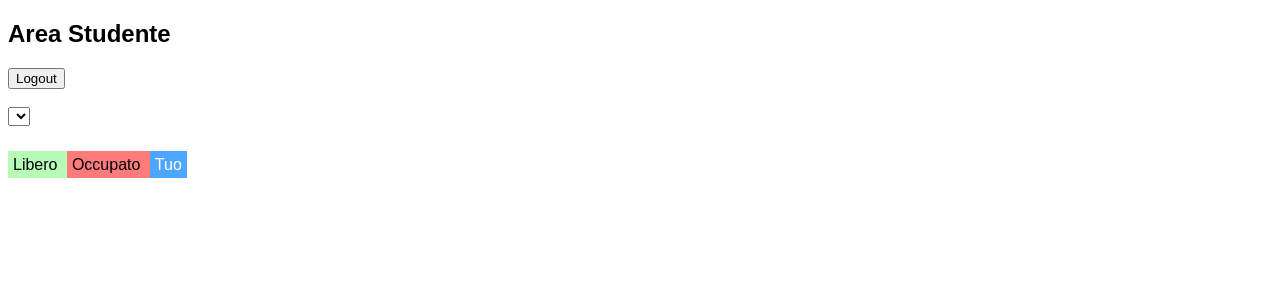
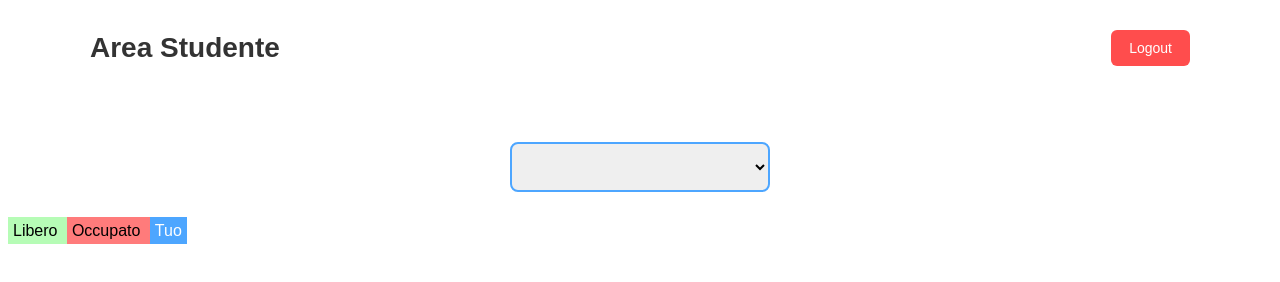
Before and after one commit to lofobs1963-byte/prenotazioni-app, a website: page public/studente.html in a window 1280 px wide. Drawn offline with Linux system fonts and the light colour scheme; no server answers; sample sign-in values are in the browser's storage.

Commit message:
test versione nuova

```diff
--- a/public/studente.html
+++ b/public/studente.html
@@ -63,6 +63,30 @@ th, td {
   font-family: Arial, sans-serif;
 }
 
+.prof-container {
+  display: flex;
+  justify-content: center;
+  margin: 30px 0;
+}
+
+#professore {
+  font-size: 18px;
+  padding: 12px 20px;
+  border-radius: 8px;
+  border: 2px solid #4da6ff;
+  min-width: 260px;
+  cursor: pointer;
+  transition: 0.2s ease;
+}
+
+#professore:hover {
+  border-color: #1e88e5;
+}
+
+#professore:focus {
+  outline: none;
+  box-shadow: 0 0 8px rgba(77,166,255,0.5);
+}
 .calendar-header {
   display: grid;
   grid-template-columns: repeat(5, 1fr);
@@ -113,17 +137,61 @@ th, td {
 .slot.mine:hover {
   background-color: #90caf9;
 }
+
+/* ===== TOP BAR ===== */
+
+.top-bar {
+  display: flex;
+  justify-content: space-between;
+  align-items: center;
+  max-width: 1100px;
+  margin: 30px auto 10px auto;
+  padding: 0 10px;
+}
+
+.page-title {
+  font-size: 28px;
+  font-weight: 600;
+  margin: 0;
+  color: #333;
+}
+
+/* ===== LOGOUT BUTTON ===== */
+
+.logout-btn {
+  background-color: #ff4d4d;
+  color: white;
+  border: none;
+  padding: 10px 18px;
+  font-size: 14px;
+  border-radius: 6px;
+  cursor: pointer;
+  transition: 0.2s ease;
+}
+
+.logout-btn:hover {
+  background-color: #e60000;
+  transform: scale(1.05);
+}
+
+.logout-btn:active {
+  transform: scale(0.98);
+}
   </style>
 </head>
 
 <body>
 
-<h2>Area Studente</h2>
-<button onclick="logout()">Logout</button>
+<div class="top-bar">
+  <h1 class="page-title">Area Studente</h1>
+  <button class="logout-btn" onclick="logout()">Logout</button>
+</div>
 
 <br><br>
 
-<select id="professore" onchange="caricaSlot()"></select>
+<div class="prof-container">
+  <select id="professore" onchange="caricaSlot()"></select>
+</div>
 
 
 
```
